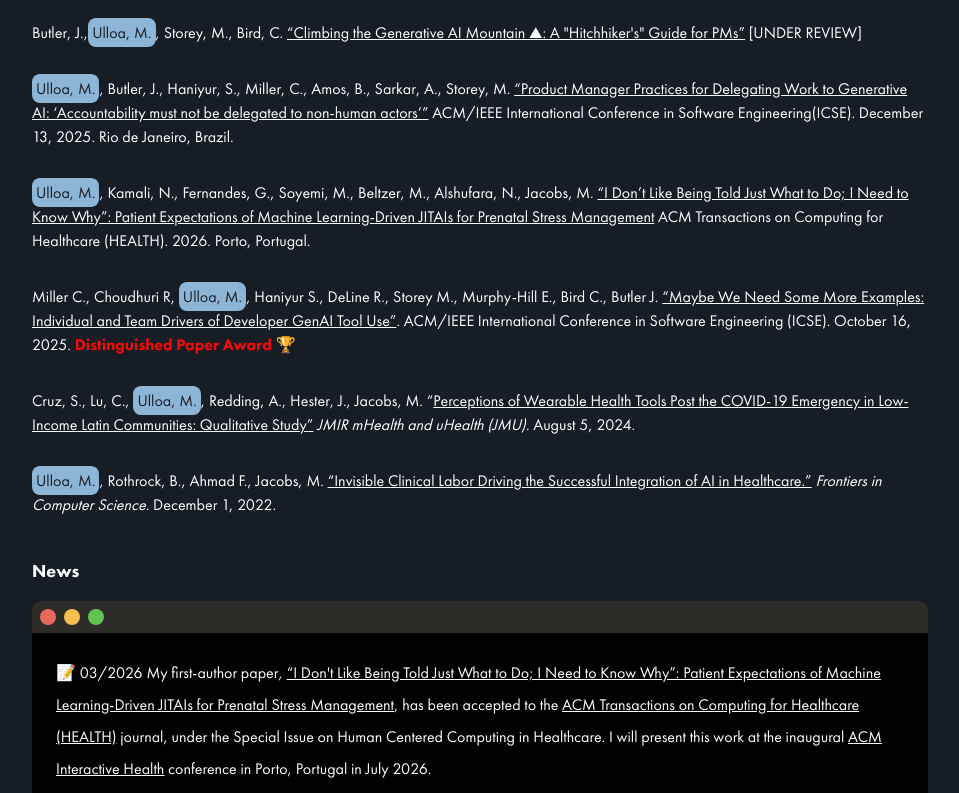
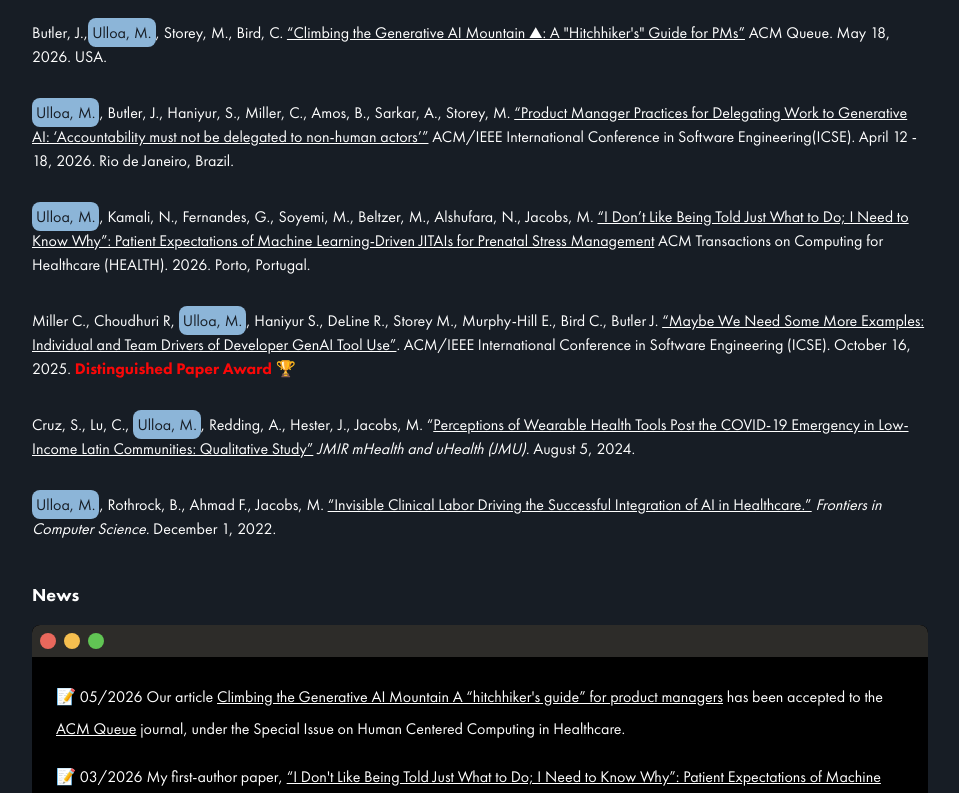
Before and after one commit to eulloa/mara-research-site, a Next.js app: page / in a window 1280 px wide. Shown: the part 1647-2440 px from the top of the page, without its empty margins (160-1119 px from the left). Built offline with nearby package versions, Linux system fonts and the light colour scheme.

Commit message:
adding new ACM queue article as a publication

```diff
--- a/src/app/Microsoft-Research/page.tsx
+++ b/src/app/Microsoft-Research/page.tsx
@@ -26,6 +26,12 @@ const interviews: LightboxImage = {
   src: "/img/portfolio/GenAI-PM/Figure_1.png",
   alt: "I conducted informal interviews, 15 interviews, and gathered 885 survey responses. 731/885 survey participants consented to system telemetry data analysis.",
   title: "I conducted informal interviews, 15 interviews, and gathered 885 survey responses. 731/885 survey participants consented to system telemetry data analysis.",
+};
+
+const climb: LightboxImage = {
+  src: "/img/portfolio/GenAI-PM/climb.jpeg",
+  alt: "Climbing the generative AI mountain which has 0 - 5 steps",
+  title: "Two product managers at different stages in the GenAI adoption journey; see more in the article",
 };
 
 const jobDisplacementConcerns: LightboxImage = {
@@ -133,7 +139,7 @@ export default function Page() {
           <Lightbox images={deliverables} />
         </ul>
       </Collapsible>
-      <Collapsible analytics={{ page: 'microsoft_research', details: 'Research Paper + Magazine Article' }} className="mb-4" title="Research Paper + Magazine Article">
+      <Collapsible analytics={{ page: 'microsoft_research', details: 'Research Paper + Magazine Article' }} className="mb-4" title="Research Paper + Practicioner Article">
         <a
             className="underline"
             href="https://www.maraulloa.com/pms_genai.pdf"
@@ -142,7 +148,6 @@ export default function Page() {
             Product Manager Practices for Delegating Work to Generative AI:{' '}&lsquo;Accountability
             must not be delegated to non-human actors&rsquo;
         </a>
-        <p> 🎉 Magazine article coming soon</p>
         <h1 className="my-4 font-bold">
           I presented our paper on this work at the{" "}
           <span className="underline">
@@ -157,7 +162,19 @@ export default function Page() {
         </h1>
         <Lightbox images={awardPresentation} />
         <h1 className="my-4 font-bold">
-          I designed the below sticker to share this work in an accessible way:
+          To reach practitioners beyond academic audiences, we also wrote an ACM Queue article titled: {" "}
+          <span className="underline">
+          <a
+            href="https://doi.org/10.1145/3807965"
+            target="_blank"
+          >
+            Climbing the Generative AI Mountain A “hitchhiker's guide” for product managers
+          </a>
+          </span>{" "}
+        </h1>
+        <Lightbox images={[climb]} />
+        <h1 className="my-4 font-bold">
+          I designed the below sticker to share this work in a fun and accessible way:
         </h1>
         <Lightbox images={[catto]} />
       </Collapsible>
--- a/src/app/components/news.tsx
+++ b/src/app/components/news.tsx
@@ -22,13 +22,30 @@ export const News = () => (
       <div className="content p-6 dark:text-white leading-8">
         <ul className="news space-y-4">
           <li onClick={(e) => handleClick(e)}>
+            &#128221; 05/2026 Our article {" "}
+            <Link
+              className="underline"
+              href="https://doi.org/10.1145/3807965"
+              target="_blank"
+            >
+            Climbing the Generative AI Mountain A &ldquo;hitchhiker&apos;s guide&rdquo; for product managers
+            </Link> has been accepted to the{" "}
+            <Link
+              className="underline"
+              href="https://spawn-queue.acm.org/"
+              target="_blank"
+            >
+              ACM Queue
+            </Link> journal, under the Special Issue on Human Centered Computing in Healthcare.
+          </li>
+          <li onClick={(e) => handleClick(e)}>
             &#128221; 03/2026 My first-author paper,{" "}
             <Link
               className="underline"
               href="https://doi.org/10.1145/3808695"
               target="_blank"
             >
-            &ldquo;I Don't Like Being Told Just What to Do; I Need to Know Why&rdquo;: Patient Expectations of Machine Learning-Driven JITAIs for Prenatal Stress Management
+            &ldquo;I Don&apos;t Like Being Told Just What to Do; I Need to Know Why&rdquo;: Patient Expectations of Machine Learning-Driven JITAIs for Prenatal Stress Management
             </Link>, has been accepted to the{" "}
             <Link
               className="underline"
--- a/src/app/components/publications.tsx
+++ b/src/app/components/publications.tsx
@@ -36,7 +36,7 @@ export const Publications = () => (
           >
             &ldquo;Climbing the Generative AI Mountain &#9968;: A "Hitchhiker's" Guide for PMs&rdquo;
           </a>{" "}
-          <span>[UNDER REVIEW]</span>
+          <span>ACM Queue. May 18, 2026. USA.</span>
         </span>
       </article>
       <article>
@@ -55,7 +55,7 @@ export const Publications = () => (
             &ldquo;Product Manager Practices for Delegating Work to Generative AI: &lsquo;Accountability
             must not be delegated to non-human actors&rsquo;&rdquo;
           </a>{" "}
-          <span>ACM/IEEE International Conference in Software Engineering(ICSE). December 13, 2025. Rio de Janeiro, Brazil.</span>
+          <span>ACM/IEEE International Conference in Software Engineering(ICSE). April 12 - 18, 2026. Rio de Janeiro, Brazil.</span>
         </span>
       </article>
       <article>
```
Also changed, not shown: public/img/portfolio/GenAI-PM/Climb.jpeg (added), 1 other file (tests, documents, lock files or other folders).
